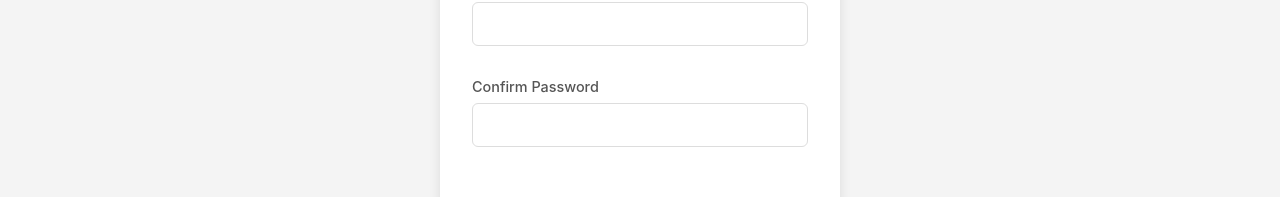
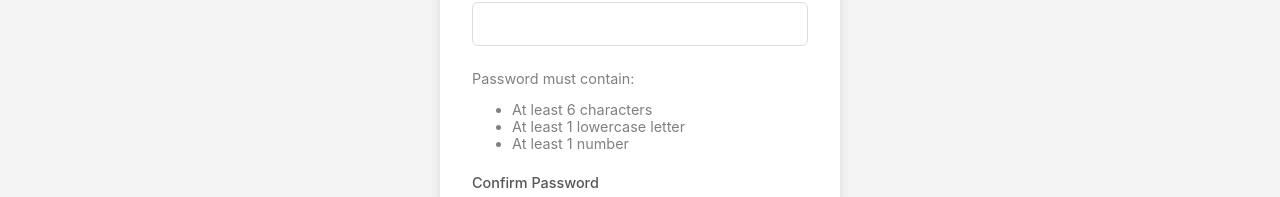
Before and after one commit to Shafiul23/typetester, a React (Create React App) app in the folder client/: page /register in a window 1280 px wide. Shown: the part 341-538 px from the top of the page. Built offline with nearby package versions, Linux system fonts and the light colour scheme.

Commit message:
updated password requirements and made them visible on the sign up form

```diff
--- a/client/src/pages/Register/Register.module.css
+++ b/client/src/pages/Register/Register.module.css
@@ -64,6 +64,13 @@
   color: #aaa;
 }
 
+.passwordRequirements {
+  font-size: 0.9rem;
+  color: grey;
+  margin-top: -0.5rem;
+  margin-bottom: -1.5rem;
+}
+
 .buttonGroup {
   margin-top: 1.25rem;
 }
--- a/client/src/pages/Register/Register.tsx
+++ b/client/src/pages/Register/Register.tsx
@@ -26,9 +26,6 @@ const Register: React.FC = () => {
 
     if (password.length < 6) {
       return "Password must be at least 6 characters long.";
-    }
-    if (!/[A-Z]/.test(password)) {
-      return "Password must contain at least one uppercase letter.";
     }
     if (!/[a-z]/.test(password)) {
       return "Password must contain at least one lowercase letter.";
@@ -104,6 +101,15 @@ const Register: React.FC = () => {
             />
           </div>
 
+          <div className={styles.passwordRequirements}>
+            Password must contain:
+            <ul>
+              <li>At least 6 characters</li>
+              <li>At least 1 lowercase letter</li>
+              <li>At least 1 number</li>
+            </ul>
+          </div>
+
           <div className={styles.formGroup}>
             <label htmlFor="confirmPassword" className={styles.label}>
               Confirm Password
```
Also changed, not shown: 2 other files (tests, documents, lock files or other folders).
